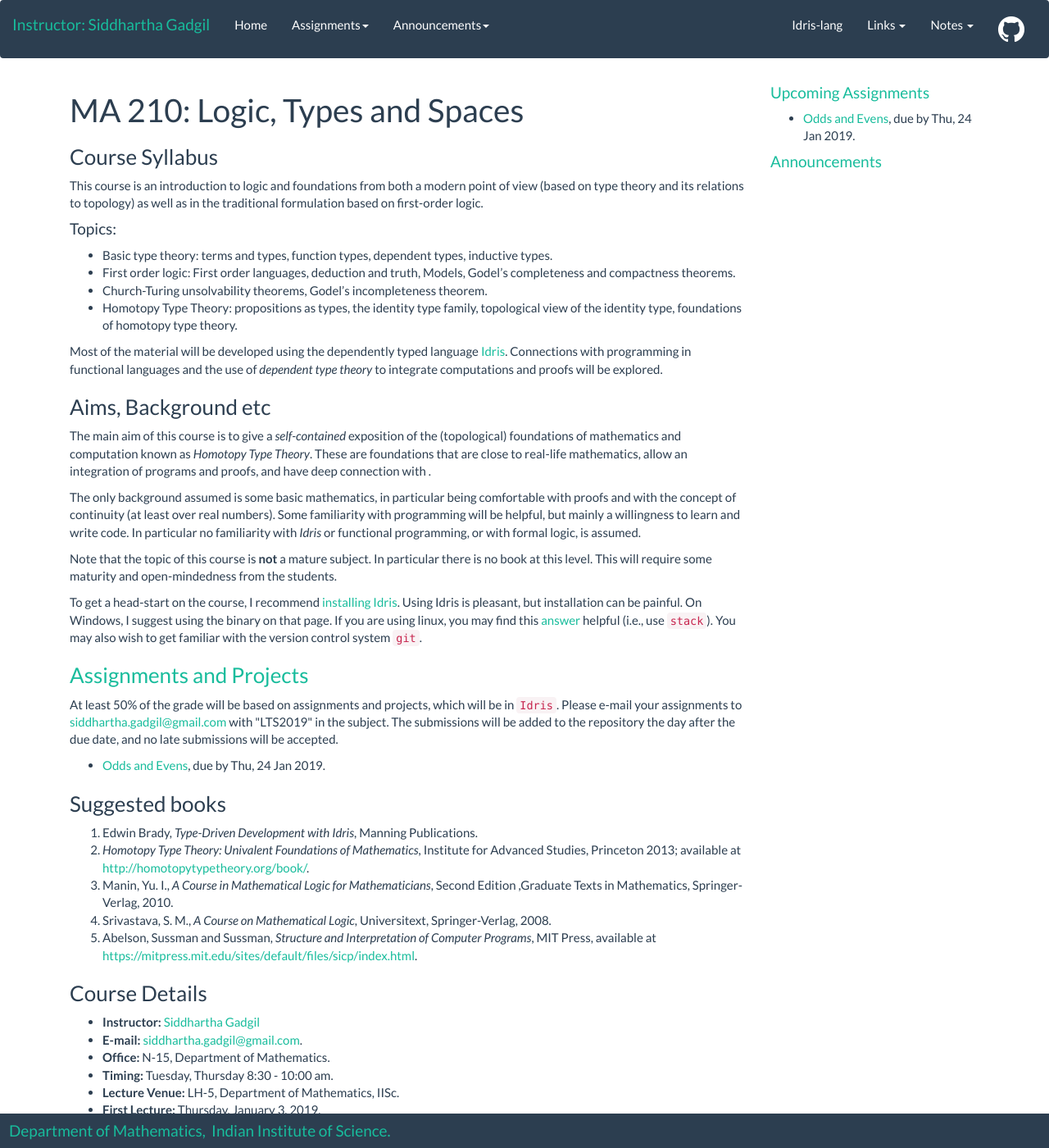
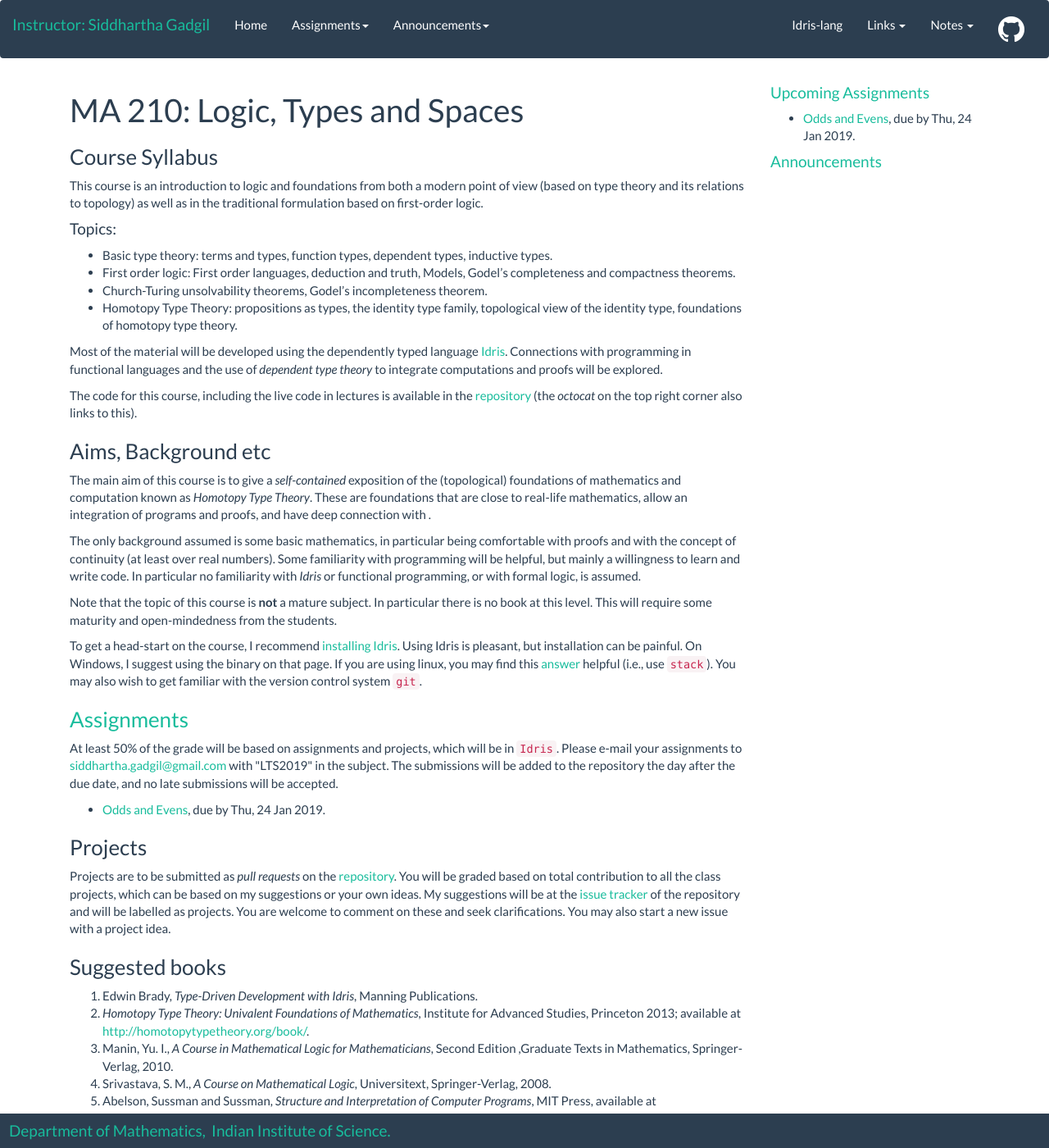
Before and after one commit to siddhartha-gadgil/LTS2019, a Jekyll site: the page built from index.html, in a window 1280 px wide and 1400 px high. Shown: the whole window at 82% size. Built offline with Jekyll 4.4.1, drawn with Linux system fonts in a browser that asks for light colours; nearby versions of some CDN libraries.

Commit message:
info on projects

```diff
--- a/index.html
+++ b/index.html
@@ -20,6 +20,8 @@ layout: default
         <p>Most of the material will be developed using the dependently typed language <a href="https://www.idris-lang.org/" target="_blank">Idris</a>. Connections with programming in functional languages and the use of <em>dependent type theory</em> to integrate computations and proofs will be explored.
 </p>
 
+        <p> The code for this course, including the live code in lectures is available in the <a href="https://github.com/siddhartha-gadgil/LTS2019" target="_blank">repository</a> (the <em>octocat</em> on the top right corner also links to this). </p>
+
       </div>
 
       <h3>Aims, Background etc</h3>
@@ -46,7 +48,14 @@ layout: default
           </li>
           {% endfor %}
         </ul>
+
+        <h3>Projects</h3>
+
+        Projects are to be submitted as <em>pull requests</em> on the <a href="https://github.com/siddhartha-gadgil/LTS2019" target="_blank">repository</a>. You will be graded based on total contribution to all the class projects, which can be based on my suggestions or your own ideas. My suggestions will be at the <a href="https://github.com/siddhartha-gadgil/LTS2019/issues" target="_blank">issue tracker</a> of the repository and will be labelled as projects. You are welcome to comment on these and seek clarifications. You may also start a new issue with a project idea.
+
       </div>
+
+
 
 
 
```
Also changed, not shown: other parts of index.html (+1 -1 lines).
